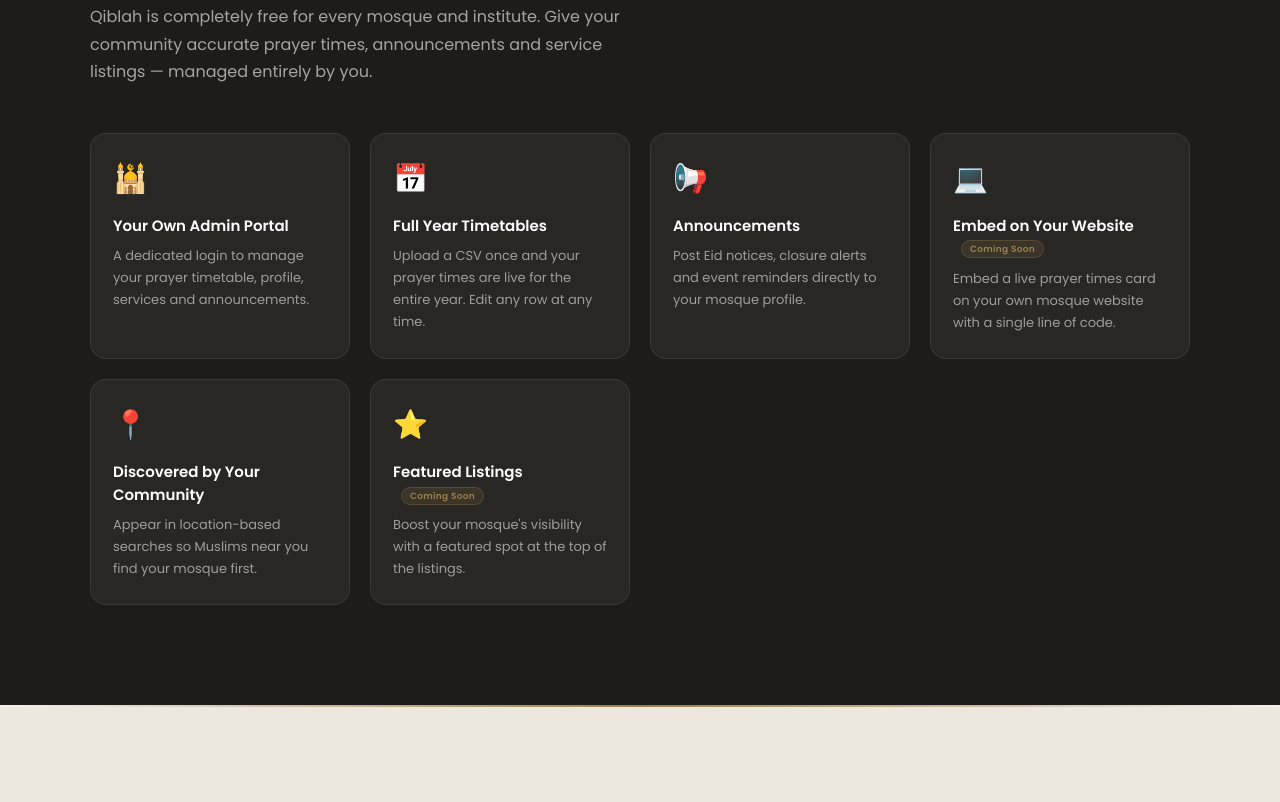
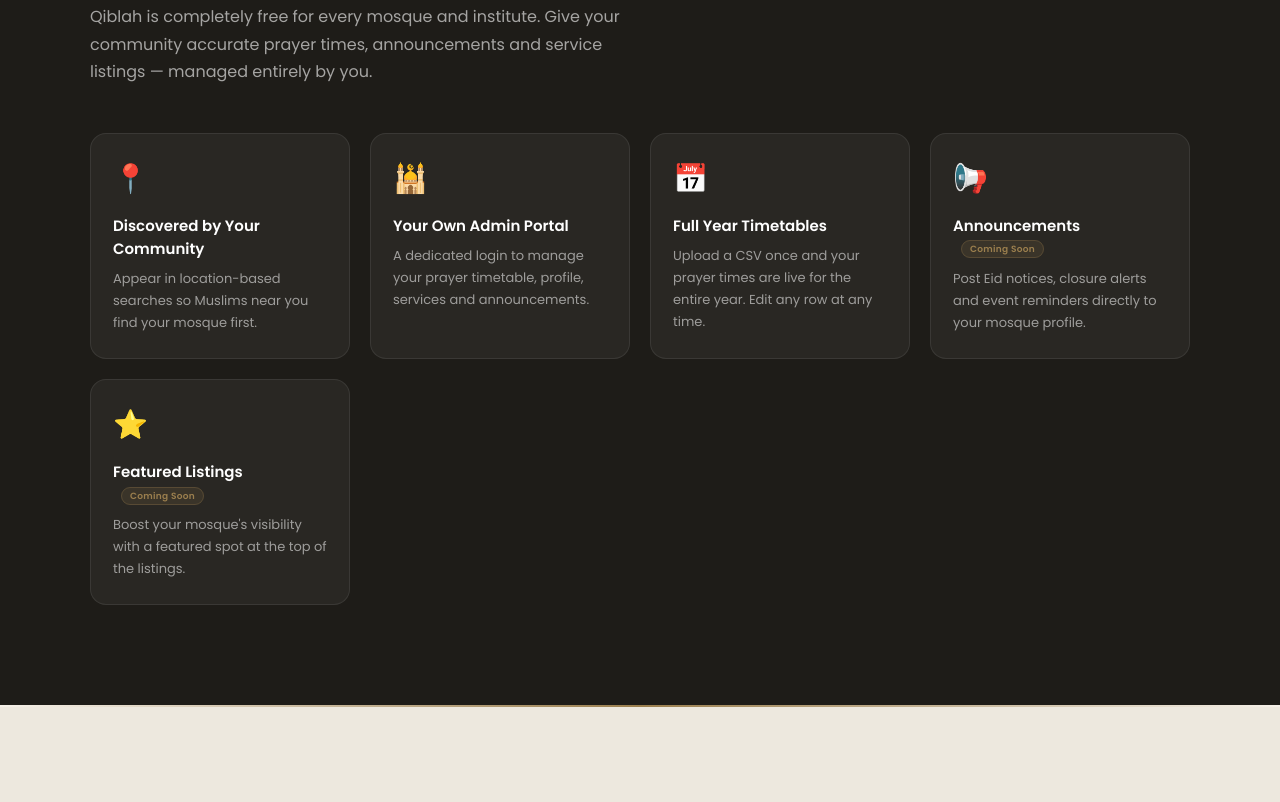
Before and after one commit to Qiblah-L99/Qiblah, a plain HTML site: page register/index.html in a window 1280 px wide. Shown: the part 1838-2640 px from the top of the page. Drawn offline with nearby package versions, Linux system fonts and the light colour scheme; a web font is replaced by a local one.

Commit message:
index.html

```diff
--- a/register/index.html
+++ b/register/index.html
@@ -501,6 +501,11 @@
 
     <div class="benefits-grid">
       <div class="benefit reveal">
+        <div class="benefit-icon">📍</div>
+        <div class="benefit-title">Discovered by Your Community</div>
+        <div class="benefit-desc">Appear in location-based searches so Muslims near you find your mosque first.</div>
+      </div>
+      <div class="benefit reveal">
         <div class="benefit-icon">🕌</div>
         <div class="benefit-title">Your Own Admin Portal</div>
         <div class="benefit-desc">A dedicated login to manage your prayer timetable, profile, services and announcements.</div>
@@ -512,18 +517,8 @@
       </div>
       <div class="benefit reveal">
         <div class="benefit-icon">📢</div>
-        <div class="benefit-title">Announcements</div>
+        <div class="benefit-title">Announcements <span style="font-size:9px;font-weight:600;background:rgba(155,127,78,0.15);color:#9b7f4e;padding:2px 8px;border-radius:20px;margin-left:8px;vertical-align:middle;border:1px solid rgba(155,127,78,0.3);white-space:nowrap;letter-spacing:0.3px">Coming Soon</span></div>
         <div class="benefit-desc">Post Eid notices, closure alerts and event reminders directly to your mosque profile.</div>
-      </div>
-      <div class="benefit reveal">
-        <div class="benefit-icon">💻</div>
-        <div class="benefit-title">Embed on Your Website <span style="font-size:9px;font-weight:600;background:rgba(155,127,78,0.15);color:#9b7f4e;padding:2px 8px;border-radius:20px;margin-left:8px;vertical-align:middle;border:1px solid rgba(155,127,78,0.3);white-space:nowrap;letter-spacing:0.3px">Coming Soon</span></div>
-        <div class="benefit-desc">Embed a live prayer times card on your own mosque website with a single line of code.</div>
-      </div>
-      <div class="benefit reveal">
-        <div class="benefit-icon">📍</div>
-        <div class="benefit-title">Discovered by Your Community</div>
-        <div class="benefit-desc">Appear in location-based searches so Muslims near you find your mosque first.</div>
       </div>
       <div class="benefit reveal">
         <div class="benefit-icon">⭐</div>
@@ -567,8 +562,6 @@
       <div class="signup-form reveal">
         <div id="signup-form-inner">
           <h3 style="font-family:'Playfair Display',serif;font-size:22px;font-weight:700;margin-bottom:6px">Register Interest</h3>
-          <p style="font-size:13px;color:var(--muted);margin-bottom:24px;line-height:1.6">Fill in your details and we'll be in touch within 48 hours.</p>
-
           <div id="form-error" style="display:none;background:rgba(190,18,60,0.08);border:1px solid rgba(190,18,60,0.2);color:#9f1239;font-size:13px;padding:10px 14px;border-radius:8px;margin-bottom:16px"></div>
 
           <div class="form-group">
```
